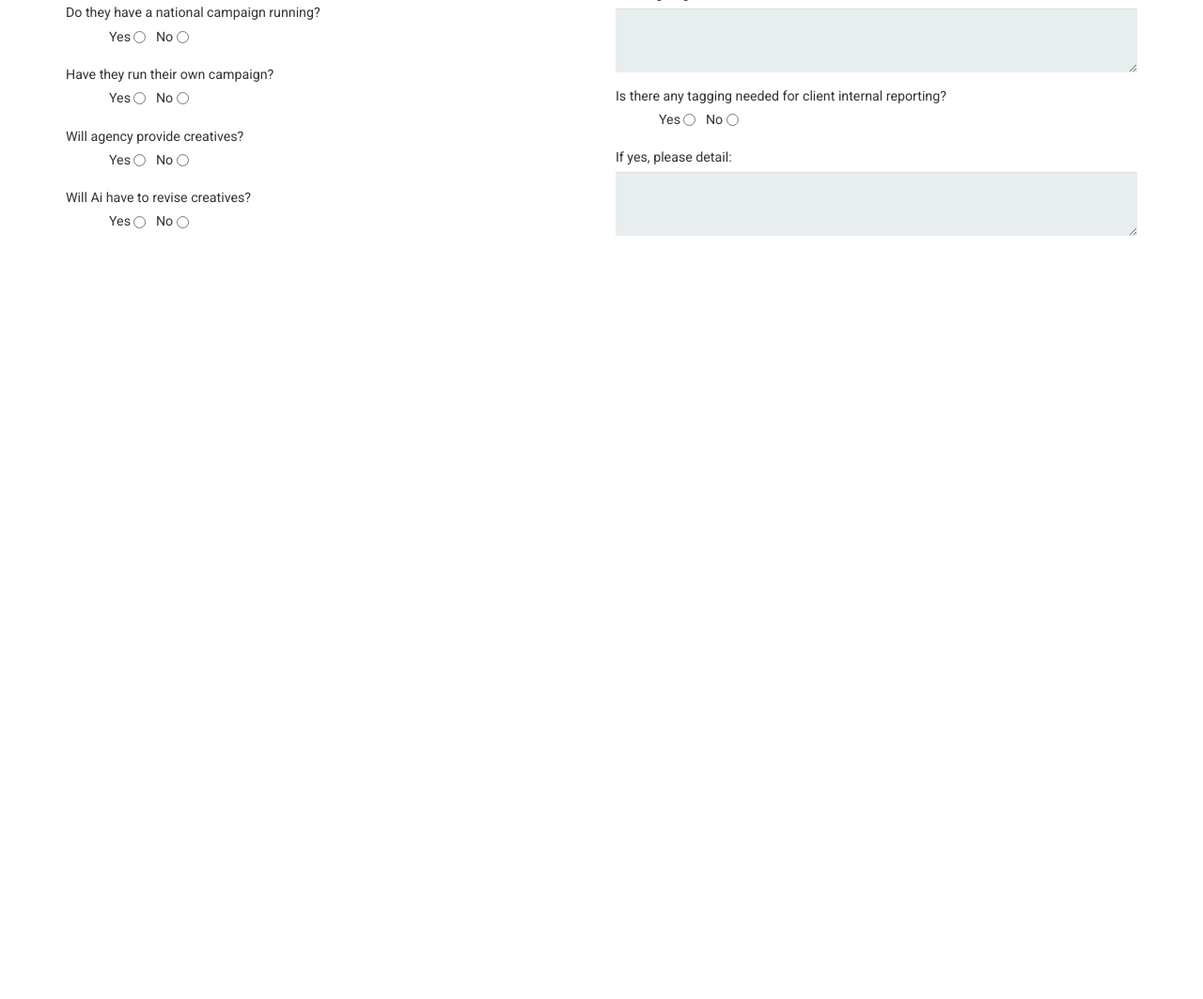
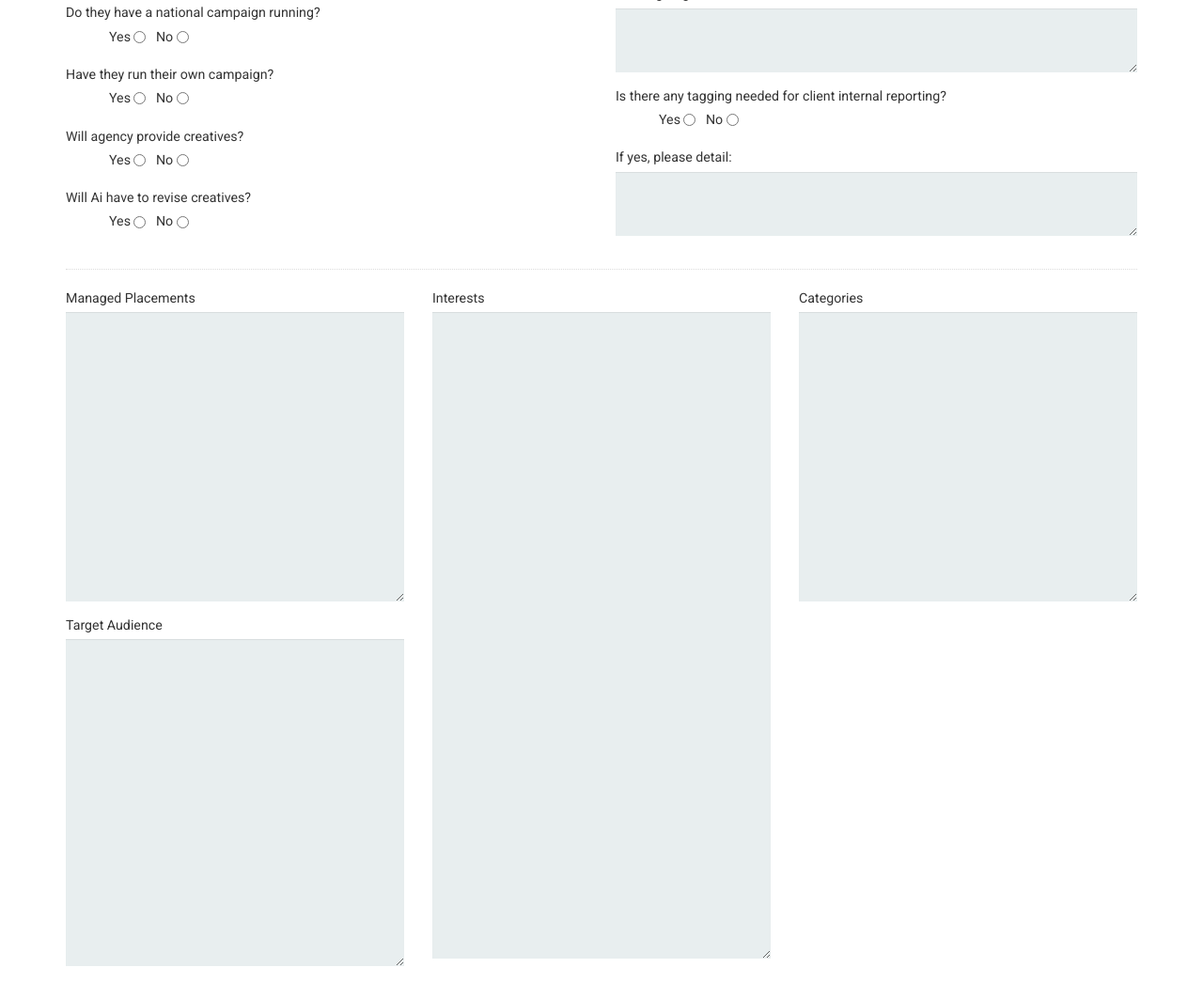
Before and after one commit to ZacharyDinerstein/AiMG-Display-Campaign-Worksheet, a plain HTML site: page index.html in a window 1280 px wide. Shown: the part 1685-2748 px from the top of the page at 94% size. Before the commit the page ends 1971 px from the top, so only its background shows below. Drawn offline with Linux system fonts and the light colour scheme.

```diff
--- a/index.html
+++ b/index.html
@@ -399,6 +399,31 @@
 						</div>
 					</div>
 				</div>
+				<hr>
+				<div class="row">
+					<div class="col-sm-4">
+						<div class="form-group">
+							<label>Managed Placements</label>
+							<textarea class="form-control" rows="15"></textarea>
+						</div>
+						<div class="form-group">
+							<label>Target Audience</label>
+							<textarea class="form-control" rows="17"></textarea>
+						</div>
+					</div>
+					<div class="col-sm-4">
+						<div class="form-group">
+							<label>Interests</label>
+							<textarea class="form-control" rows="34"></textarea>
+						</div>
+					</div>
+					<div class="col-sm-4">
+						<div class="form-group">
+							<label>Categories</label>
+							<textarea class="form-control" rows="15"></textarea>
+						</div>
+					</div>
+				</div>
 			</form>
 		</main>
 	</div>
```
Also changed, not shown: js/main.js (+3 -4 lines).
